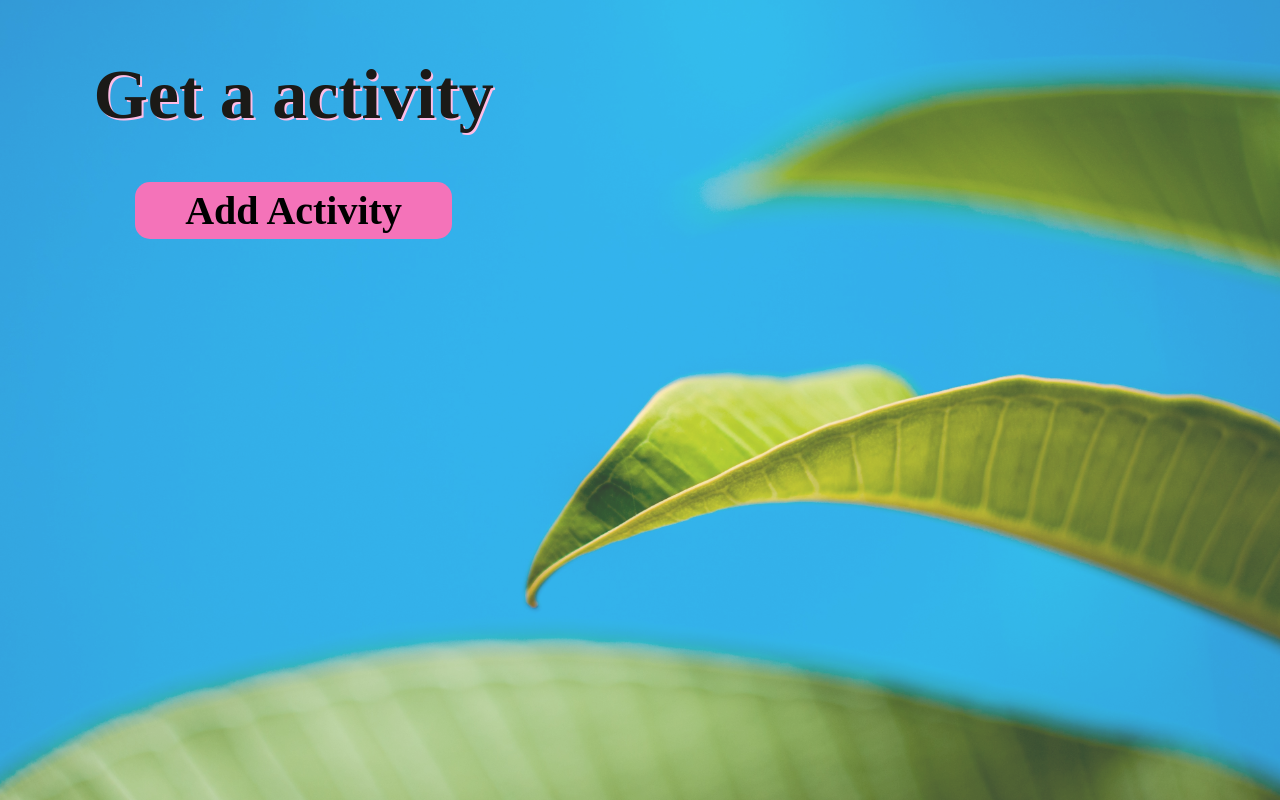
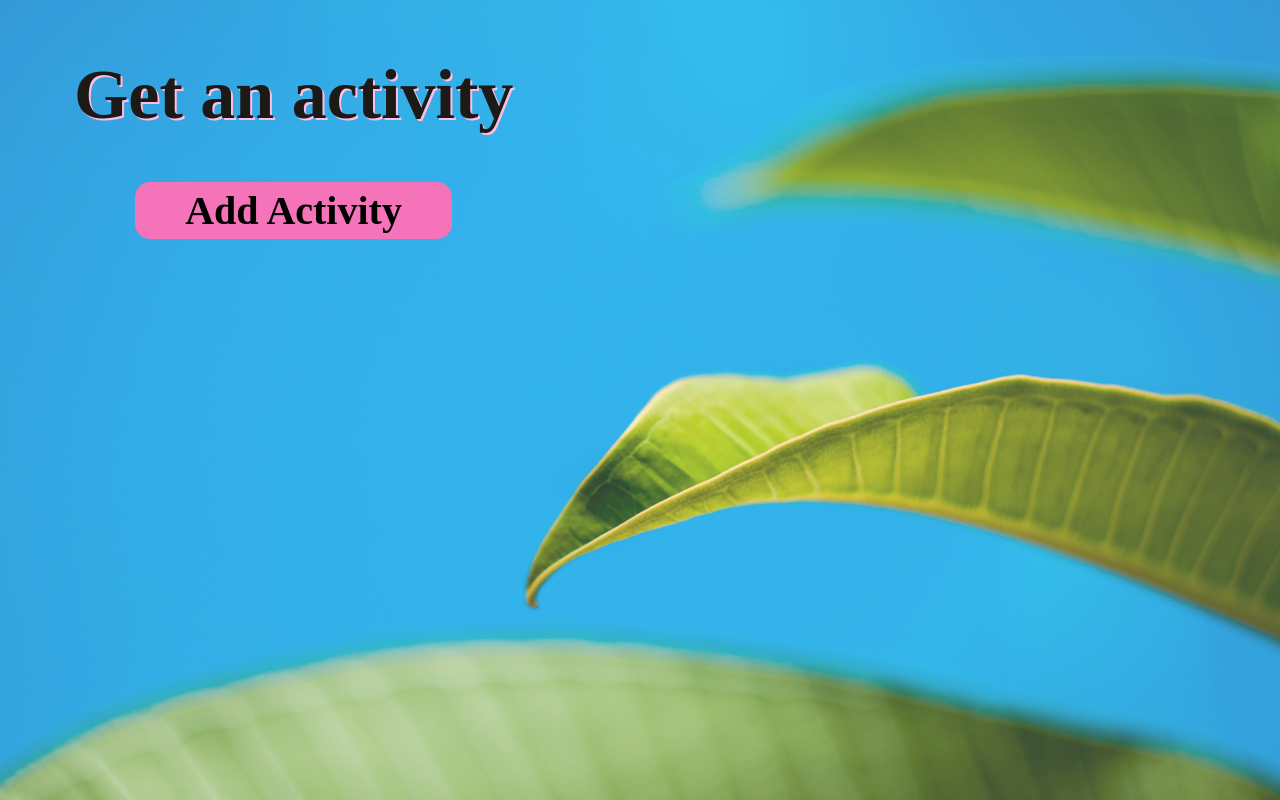
Before and after one commit to tamara-danilova2105/GetActivity, a React (Create React App) app: page / in a window 1280 px wide. Built offline with nearby package versions, Linux system fonts and the light colour scheme; a web font is replaced by a local one.

Commit message:
your message

```diff
--- a/src/App.css
+++ b/src/App.css
@@ -34,6 +34,7 @@ p {
   text-shadow: 1px 1px #EFFFFD;
   margin-top: 30px;
   padding-left: 20px;
+  cursor: pointer;
 }
 
 .addbtn {
--- a/src/App.js
+++ b/src/App.js
@@ -23,7 +23,6 @@ function App() {
     }
 
     arrayTips.push(data.activity)
-    console.log(arrayTips);
     setListTips([...arrayTips])
   }
 
@@ -48,7 +47,7 @@ function App() {
         </div>
 
         <div className='container'>
-          <h1>Get a activity</h1>
+          <h1>Get an activity</h1>
           <button className='addbtn' onClick={fetchTips}>Add Activity</button>
           <h2>Let's start!</h2>
           <div className='container-tips'>
```
